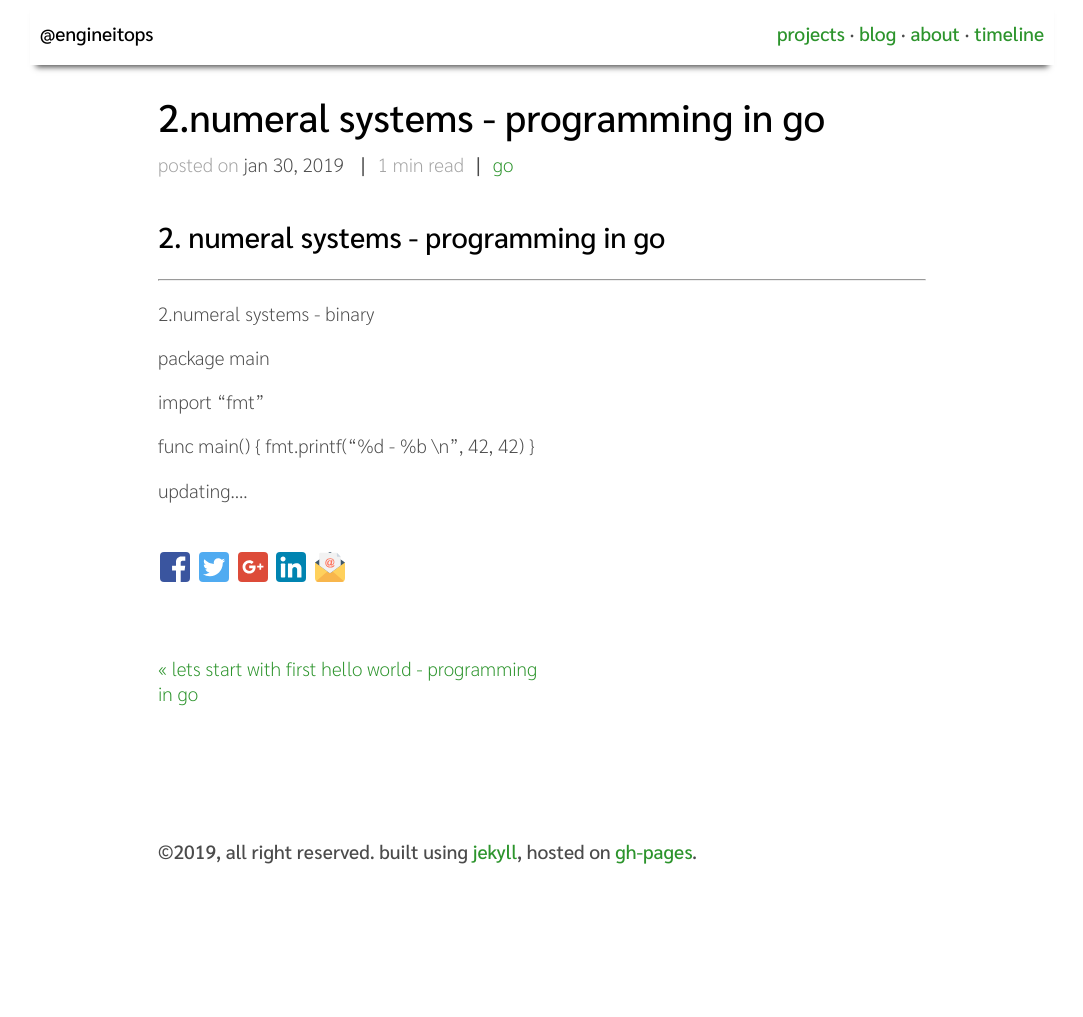
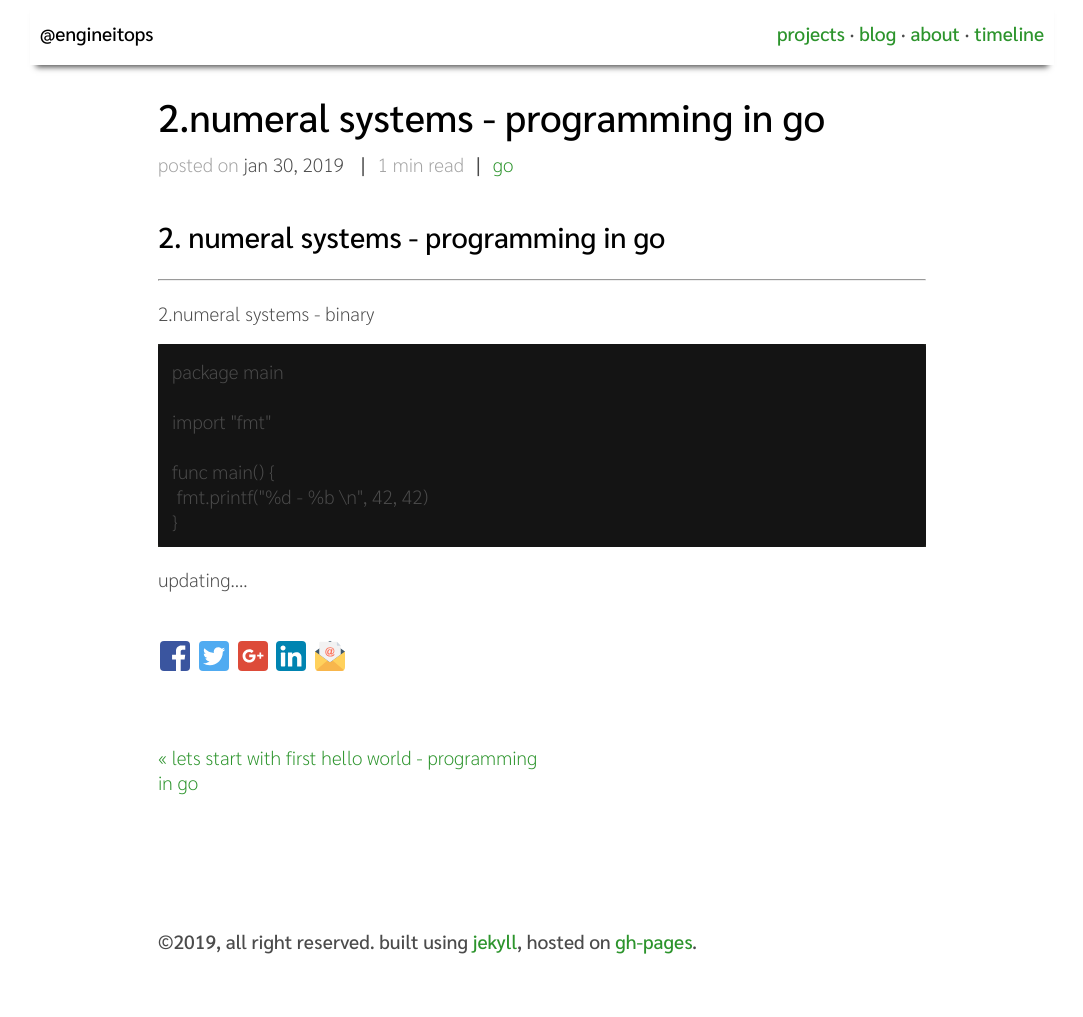
Before and after one commit to EngineITOps/EngineITOps.github.io, a Jekyll site: the page built from _posts/2019-01-30-binary-go.md, in a window 1280 px wide. Shown: the whole page, without its empty margins (98-1181 px from the left). Built offline with Jekyll 4.4.1, drawn with Linux system fonts in a browser that asks for light colours; before the commit the page ends 927 px from its top, so only the background shows below that.

```diff
--- a/_posts/2019-01-30-binary-go.md
+++ b/_posts/2019-01-30-binary-go.md
@@ -12,13 +12,14 @@ categories: [ GO ]
 ---
 2.Numeral systems -  binary
 
-   package main
 
-   import "fmt"
+    package main
 
-   func main() {
+    import "fmt"
+
+    func main() {
 	 fmt.Printf("%d - %b \n", 42, 42)
-   }
+    }
 
 
 updating....
```
